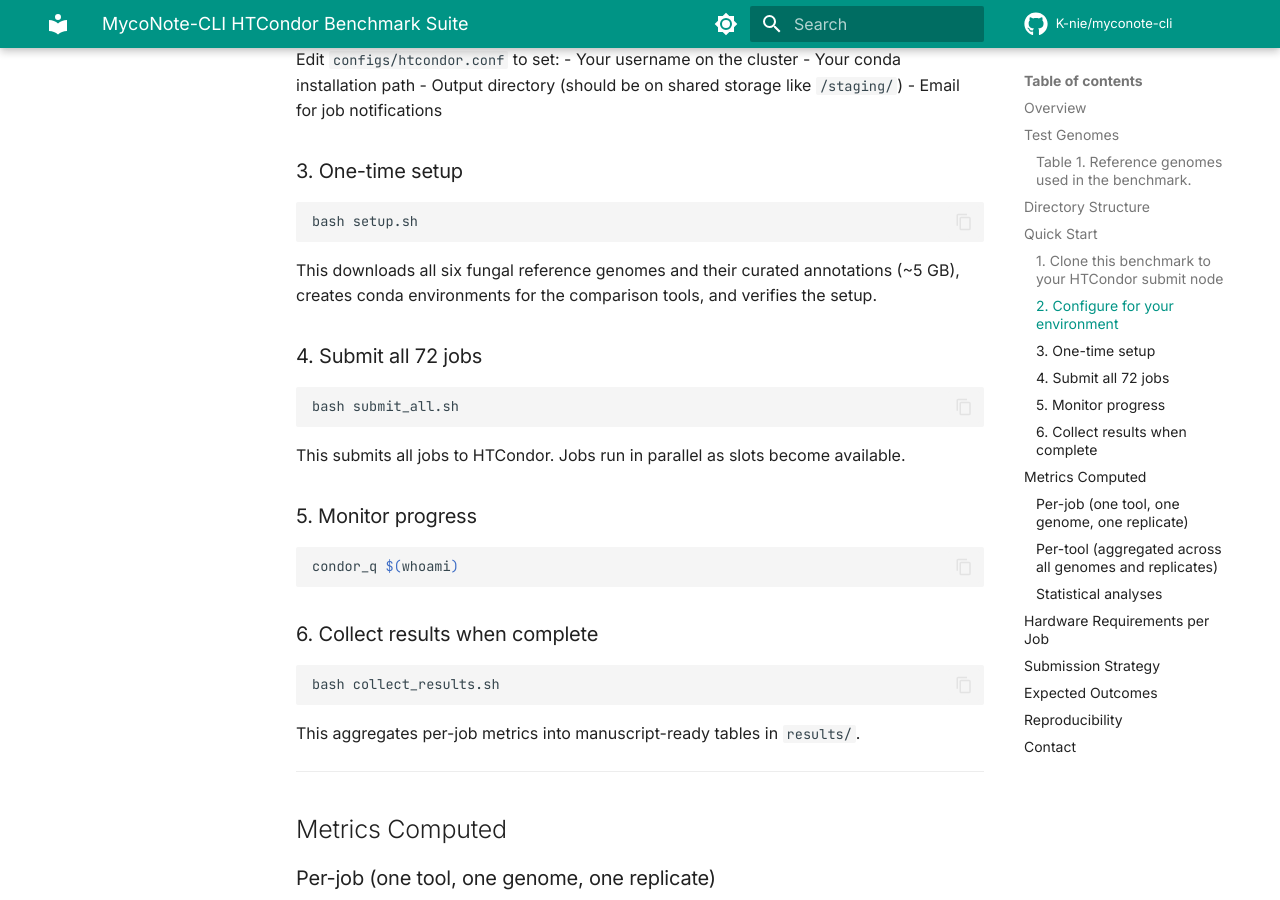
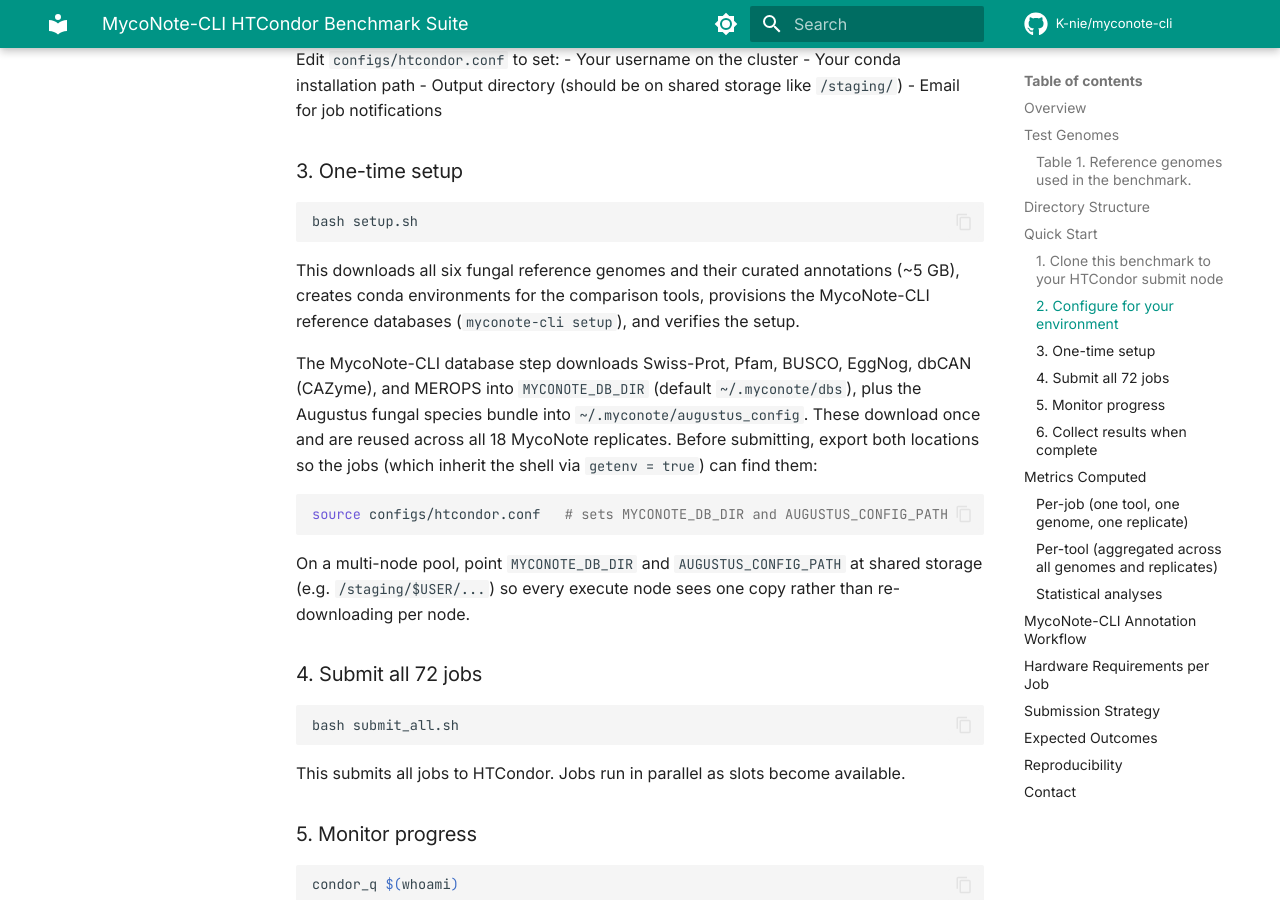
Before and after one commit to K-nie/myconote-cli, an MkDocs documentation site: the page built from docs/paper/htcondor_benchmark/README.md, in a window 1280 px wide and 900 px high, scrolled down 2681 px. Built offline with MkDocs 1.6.1 and Material for MkDocs 9.7.7, drawn with Linux system fonts in a browser that asks for light colours; comment, search, counter and statistics services are not loaded; the version menu is left out; some of the changed text lies outside the part shown.

Commit message:
fix(benchmark): re-pin HTCondor suite to v0.7.3, wire databases, restore fungal panel
The benchmark package was frozen at the v0.1.0/v0.2.0 era and had drifted
from the current tool in three ways that would have broken or biased the
Reviewer #2 comparison:

- Version pin: bump myconote 0.1.0 -> 0.7.3 in tools.tsv and README.
- Databases: provision and wire the annotate DB-backed sources. setup.sh now
  runs `myconote-cli setup` (swiss-prot, pfam, busco, eggnog, dbcan, merops)
  plus the Augustus fungal species bundle; run_myconote.sh passes --db-dir and
  enables --eggnog/--cazyme/--merops to match funannotate's default workflow;
  htcondor.conf fixes the db-dir default (~/.myconote/dbs) and exports
  AUGUSTUS_CONFIG_PATH. antiSMASH/InterProScan stay off (need network).
- Panel: drop the non-fungal genomes (ath/dme/cel/pfa) that had crept into the
  .sub queue blocks; restore the six fungal genomes (sce cal ylp ani ncr cne),
  giving 18 jobs/tool and 72 total.

````diff
--- a/docs/paper/htcondor_benchmark/README.md
+++ b/docs/paper/htcondor_benchmark/README.md
@@ -96,7 +96,15 @@ Edit `configs/htcondor.conf` to set:
 bash setup.sh
 ```
 
-This downloads all six fungal reference genomes and their curated annotations (~5 GB), creates conda environments for the comparison tools, and verifies the setup.
+This downloads all six fungal reference genomes and their curated annotations (~5 GB), creates conda environments for the comparison tools, provisions the MycoNote-CLI reference databases (`myconote-cli setup`), and verifies the setup.
+
+The MycoNote-CLI database step downloads Swiss-Prot, Pfam, BUSCO, EggNog, dbCAN (CAZyme), and MEROPS into `MYCONOTE_DB_DIR` (default `~/.myconote/dbs`), plus the Augustus fungal species bundle into `~/.myconote/augustus_config`. These download once and are reused across all 18 MycoNote replicates. Before submitting, export both locations so the jobs (which inherit the shell via `getenv = true`) can find them:
+
+```bash
+source configs/htcondor.conf   # sets MYCONOTE_DB_DIR and AUGUSTUS_CONFIG_PATH
+```
+
+On a multi-node pool, point `MYCONOTE_DB_DIR` and `AUGUSTUS_CONFIG_PATH` at shared storage (e.g. `/staging/$USER/...`) so every execute node sees one copy rather than re-downloading per node.
 
 ### 4. Submit all 72 jobs
 
@@ -176,6 +184,21 @@ This aggregates per-job metrics into manuscript-ready tables in `results/`.
 
 ---
 
+## MycoNote-CLI Annotation Workflow
+
+To keep the comparison fair, MycoNote-CLI's `annotate` step runs the full functional-annotation suite that matches funannotate's default workflow rather than a stripped-down configuration:
+
+- **Swiss-Prot** (MMseqs2) and **Pfam** (HMM) — always on; product names and protein domains.
+- **`--eggnog`** — EggNog-mapper COG/NOG categories and GO terms.
+- **`--cazyme`** — carbohydrate-active enzyme families (dbCAN / DIAMOND).
+- **`--merops`** — protease families (MEROPS / DIAMOND).
+
+All four resolve their databases from `--db-dir` (`$MYCONOTE_DB_DIR`). Gene prediction (`predict`) reads Augustus fungal species models from `AUGUSTUS_CONFIG_PATH`.
+
+Two sources that funannotate can also run are **deliberately excluded** here because they require network access from execute nodes, which the GLBRC pool does not grant to jobs: **antiSMASH** (secondary-metabolite BGC clusters) and **InterProScan** (EBI REST API). Excluding them keeps every replicate deterministic and network-free. `--secretome` and `--trnascan` are likewise omitted to avoid depending on external tool binaries (DeepSig/DeepTMHMM, tRNAscan-SE) on the execute nodes.
+
+---
+
 ## Hardware Requirements per Job
 
 | Tool | Cores | Memory | Disk | Wall time |
````
Also changed, not shown: other parts of docs/paper/htcondor_benchmark/README.md (+1 -1 lines), docs/paper/htcondor_benchmark/configs/htcondor.conf (+12 -3 lines), 8 other files.
